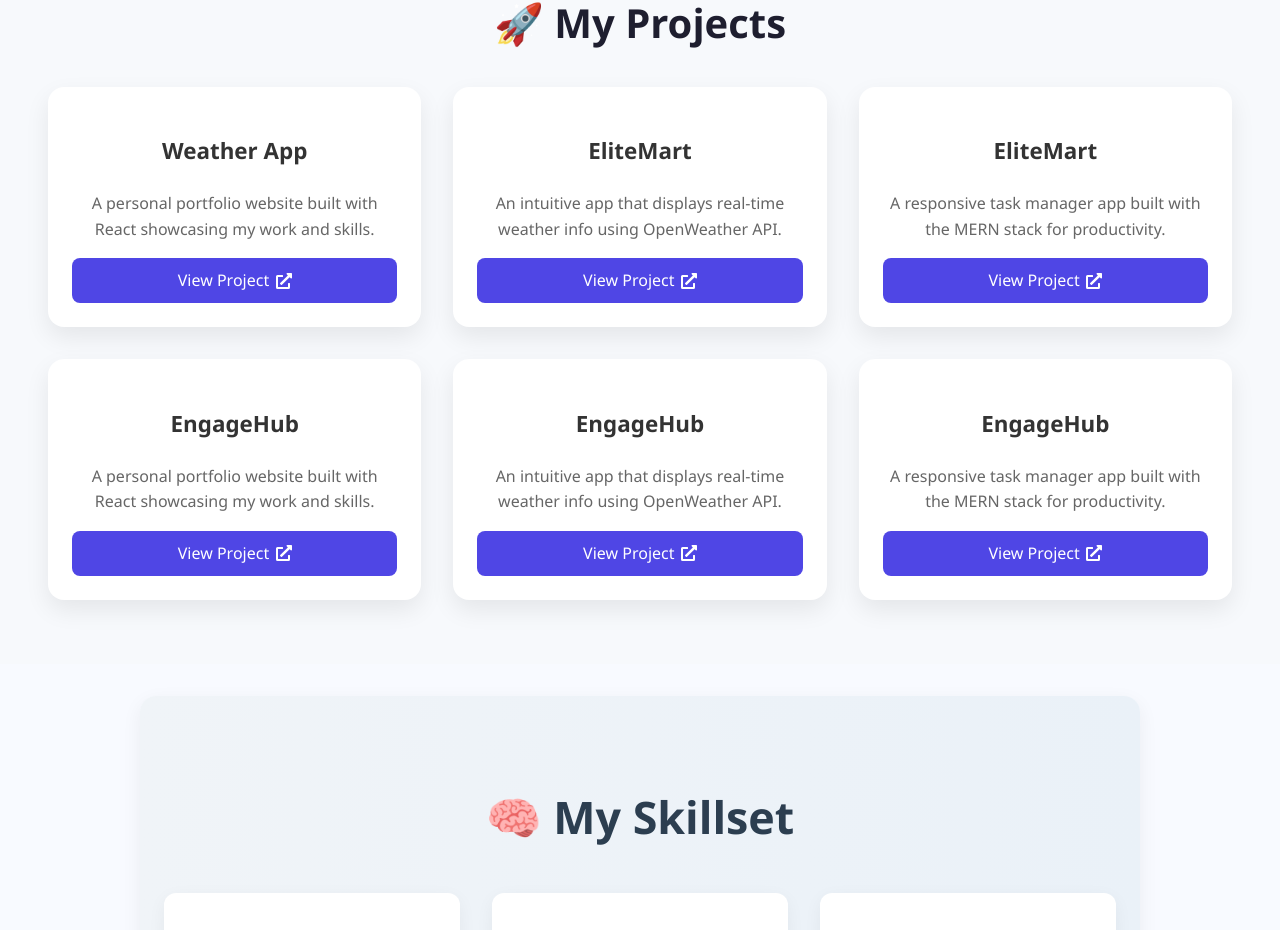
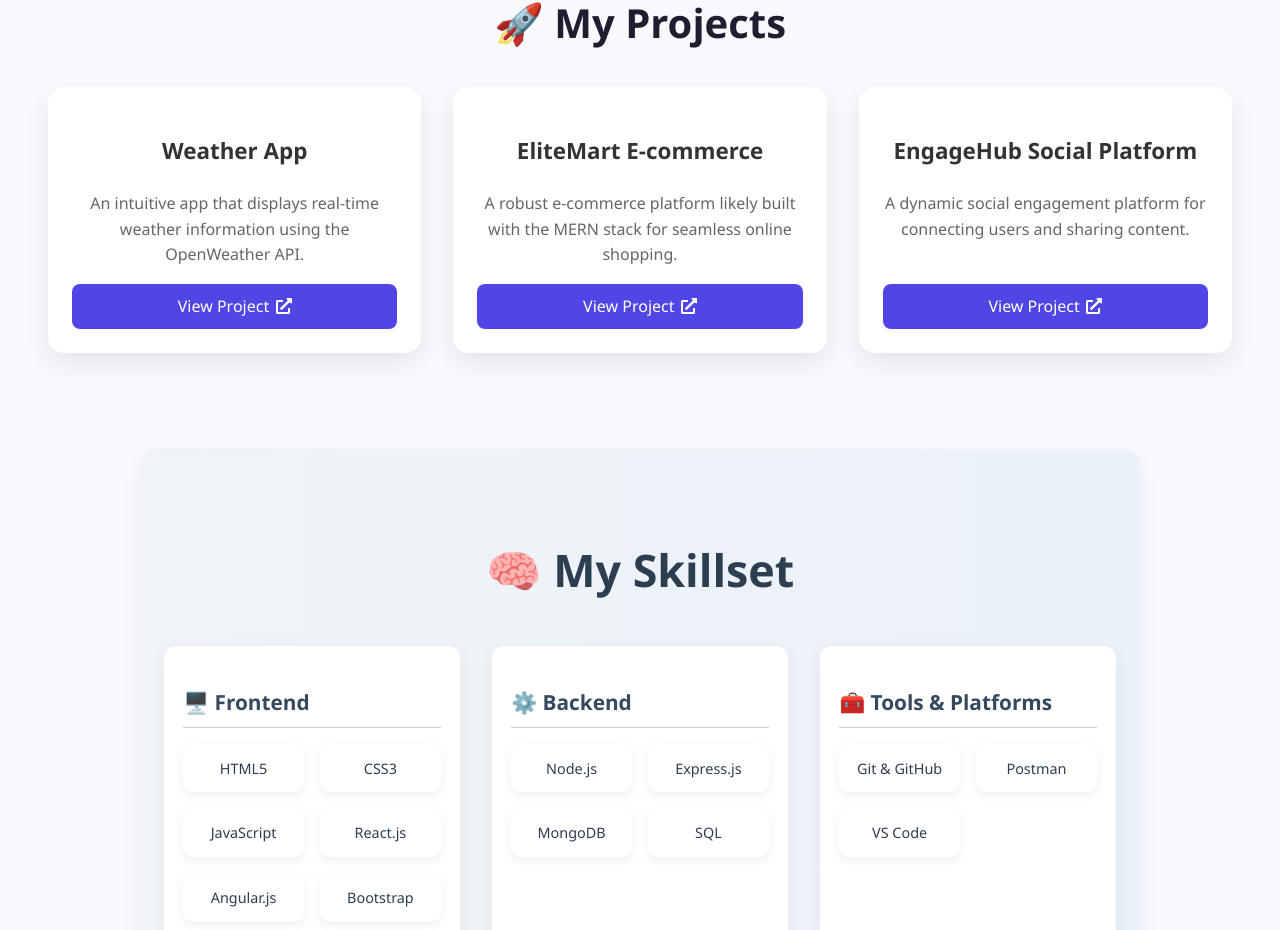
Before and after one commit to iamro045/Portfolio, a React (Create React App) app: page / in a window 1280 px wide. Shown: the part 1673-2603 px from the top of the page. Built offline with nearby package versions, Linux system fonts and the light colour scheme.

Commit message:
Update Projects.jsx

```diff
--- a/src/Components/Projects/Projects.jsx
+++ b/src/Components/Projects/Projects.jsx
@@ -6,35 +6,20 @@
   const projectList = [
     {
       title: 'Weather App',
-      description: 'A personal portfolio website built with React showcasing my work and skills.',
+      description: 'An intuitive app that displays real-time weather information using the OpenWeather API.',
       link: 'https://iamro045.github.io/Weather-App/',
     },
     {
-      title: 'EliteMart',
-      description: 'An intuitive app that displays real-time weather info using OpenWeather API.',
-      link: 'https://github.com/iamro045/EliteMart',
-    },
-
-    {
-      title: 'EliteMart',
-      description: 'A responsive task manager app built with the MERN stack for productivity.',
+      title: 'EliteMart E-commerce', // Changed title for clarity
+      description: 'A robust e-commerce platform likely built with the MERN stack for seamless online shopping.', // Assuming it's an e-commerce site based on the name
       link: 'https://github.com/iamro045/EliteMart',
     },
     {
-      title: 'EngageHub',
-      description: 'A personal portfolio website built with React showcasing my work and skills.',
+      title: 'EngageHub Social Platform', // Changed title for clarity
+      description: 'A dynamic social engagement platform for connecting users and sharing content.', // Assuming it's a social platform based on the name
       link: 'https://github.com/iamro045/EngageHub',
     },
-    {
-      title: 'EngageHub',
-      description: 'An intuitive app that displays real-time weather info using OpenWeather API.',
-      link: 'https://github.com/iamro045/EngageHub',
-    },
-    {
-      title: 'EngageHub',
-      description: 'A responsive task manager app built with the MERN stack for productivity.',
-      link: 'https://github.com/iamro045/EngageHub',
-    },
+    // Add more projects here, ensuring each is unique and accurately described
   ];
 
   return (
```
